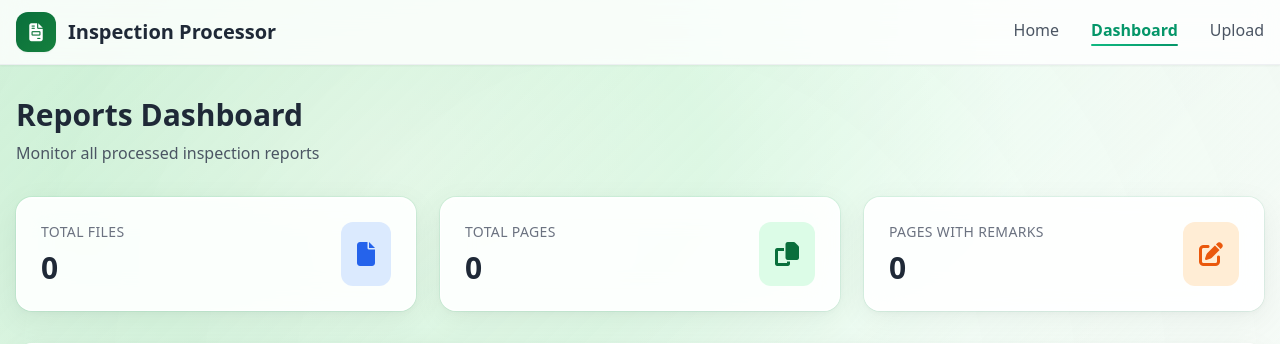
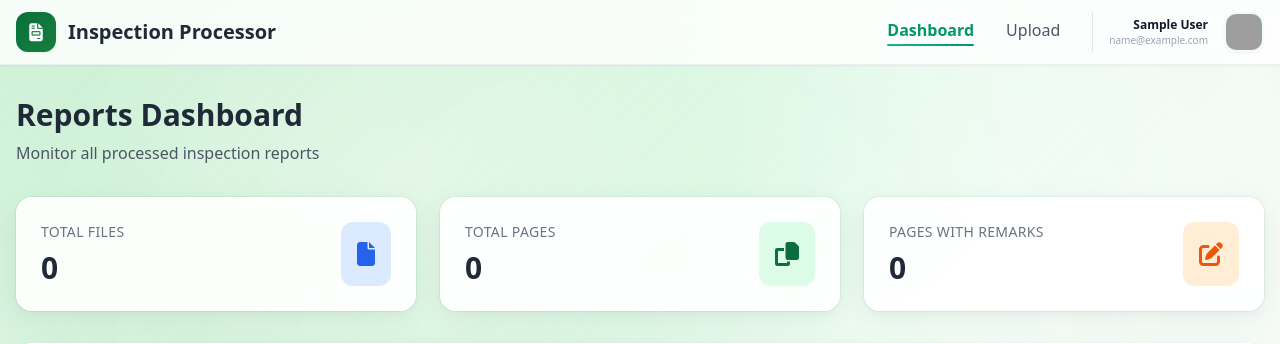
Before and after one commit to Harsh1456/driver-inspection-app, a Flask app: page /dashboard in a window 1280 px wide. Shown: the top 344 px of the page. Run offline with Flask 3, Linux system fonts and the light colour scheme; the visitor is signed in with stand-in values (Sample User, id 1); data comes from the database, SQL or seed files in the repository; data that the repository does not hold is empty; parts of the project's set-up code (start-up, migrations or seed data) failed here and were passed over; some libraries are stand-ins or nearby versions; grey boxes are pictures that could not be loaded.

Commit message:
Refactor navigation for authenticated users

```diff
--- a/templates/base.html
+++ b/templates/base.html
@@ -40,10 +40,35 @@
                 </div>
                 <span class="text-xl font-bold">Inspection Processor</span>
             </a>
-            <div class="hidden md:flex space-x-8">
-                <a href="{{ url_for('home') }}" class="nav-link {% if request.endpoint == 'home' %}active{% endif %}">Home</a>
-                <a href="{{ url_for('dashboard.dashboard') }}" class="nav-link {% if request.endpoint == 'dashboard.dashboard' %}active{% endif %}">Dashboard</a>
-                <a href="{{ url_for('upload_page') }}" class="nav-link {% if request.endpoint == 'upload_page' %}active{% endif %}">Upload</a>
+            <div class="hidden md:flex items-center space-x-8">
+                {% if current_user.is_authenticated %}
+                    <a href="{{ url_for('dashboard.dashboard') }}" class="nav-link {% if request.endpoint == 'dashboard.dashboard' %}active{% endif %}">Dashboard</a>
+                    <a href="{{ url_for('upload_page') }}" class="nav-link {% if request.endpoint == 'upload_page' %}active{% endif %}">Upload</a>
+
+                    <div class="flex items-center pl-4 border-l border-gray-200 ml-4 space-x-4">
+                        <div class="text-right hidden lg:block">
+                            <p class="text-xs font-semibold text-gray-900">{{ current_user.name }}</p>
+                            <p class="text-[10px] text-gray-400">{{ current_user.email }}</p>
+                        </div>
+                        <div class="relative group">
+                            <img src="{{ current_user.profile_pic }}" alt="Profile" class="w-10 h-10 rounded-xl border-2 border-primary-50 shadow-sm group-hover:border-primary-400 transition-all">
+                            <div class="absolute right-0 mt-2 w-48 bg-white rounded-xl shadow-xl border border-gray-100 py-2 opacity-0 invisible group-hover:opacity-100 group-hover:visible transition-all z-50">
+                                <div class="px-4 py-2 border-b border-gray-50 mb-1 lg:hidden">
+                                    <p class="text-sm font-semibold text-gray-900">{{ current_user.name }}</p>
+                                    <p class="text-[10px] text-gray-400">{{ current_user.email }}</p>
+                                </div>
+                                <a href="{{ url_for('logout') }}" class="block px-4 py-2 text-sm text-red-600 hover:bg-red-50 transition-colors">
+                                    <i class="fas fa-sign-out-alt mr-2"></i>Logout
+                                </a>
+                            </div>
+                        </div>
+                    </div>
+                {% else %}
+                    <a href="{{ url_for('home') }}" class="nav-link {% if request.endpoint == 'home' %}active{% endif %}">Home</a>
+                    <a href="{{ url_for('login') }}" class="inline-flex items-center px-6 py-2 bg-primary-600 text-white rounded-xl font-semibold hover:bg-primary-700 shadow-sm transition-all hover:shadow-md">
+                        Login
+                    </a>
+                {% endif %}
             </div>
         </div>
     </nav>
```
